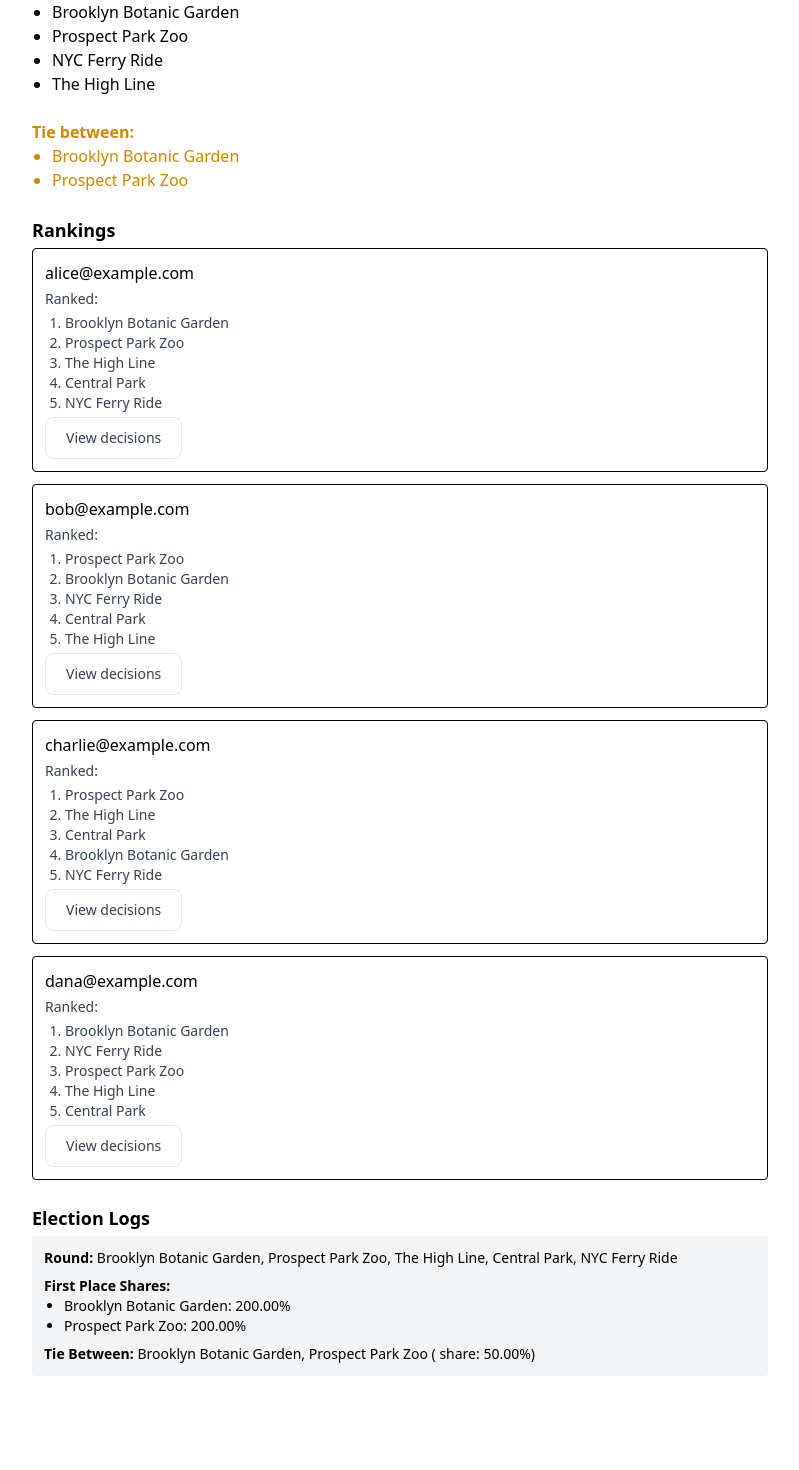
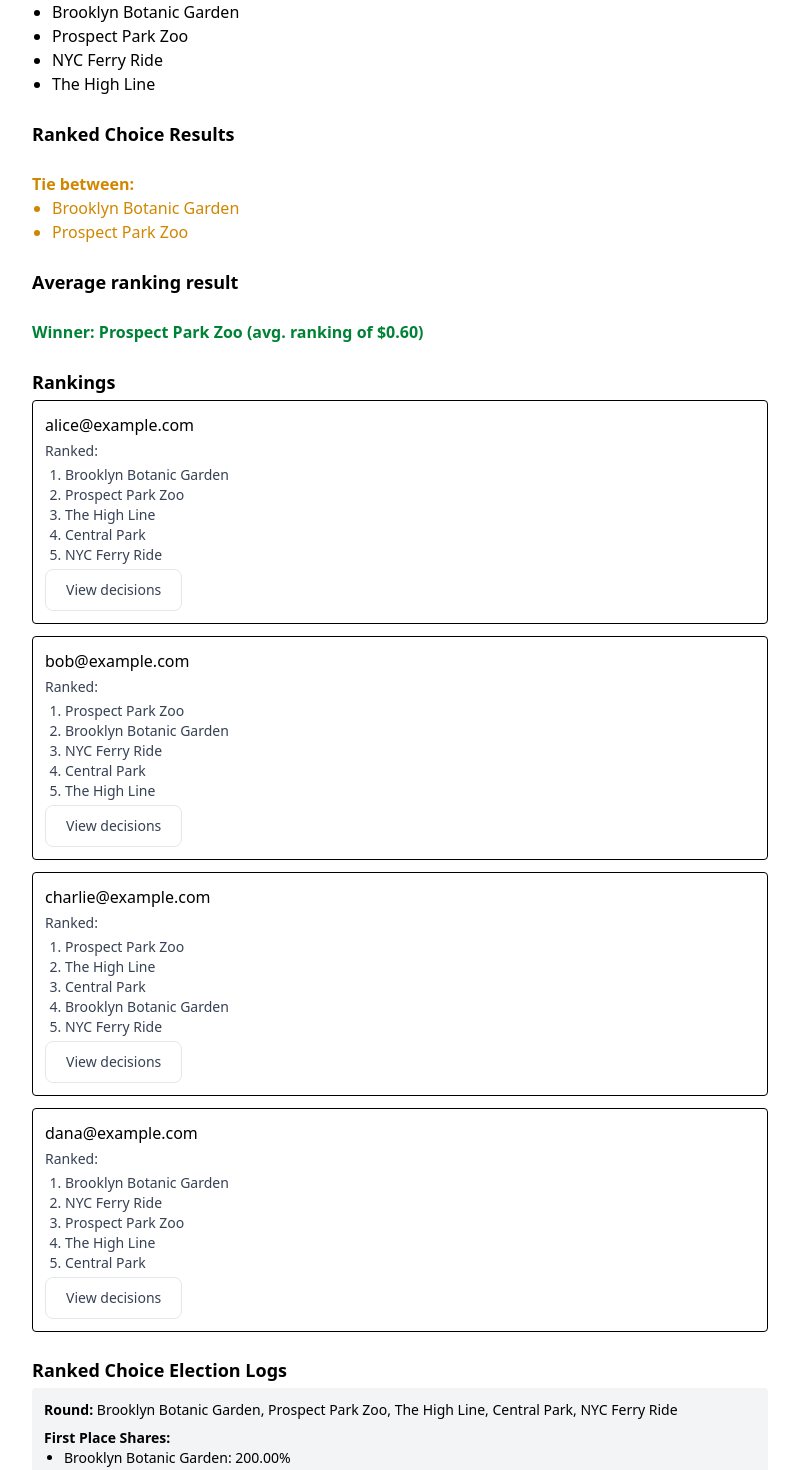
Before and after one commit to marcushaddon/group_think_frontend, a React (Vite) app: page /poll/design in a window 1280 px wide. Shown: the part 360-1830 px from the top of the page, without its empty margins (240-1039 px from the left). Before the commit the page ends 1752 px from the top, so only its background shows below. Built offline with nearby package versions, Linux system fonts and the light colour scheme.

Commit message:
display avg results

```diff
--- a/src/hooks/index.ts
+++ b/src/hooks/index.ts
@@ -2,6 +2,7 @@
 import groupthink from "../client/groupthink";
 import { Election, Ranking } from "../models";
 import { RCEResult, rcv } from "../alg/ranked-choice";
+import { AvgRankingResult, avgRankings } from "../alg/avg-ranking";
 
 export function usePoll(pollId?: string): Election | undefined {
   const [poll, setPoll] = useState<Election | undefined>(undefined);
@@ -83,3 +84,27 @@
 
   return ranking;
 }
+
+export function useAvgRanking(
+  election?: Election,
+): AvgRankingResult | undefined {
+  const [res, setRes] = useState<AvgRankingResult>();
+
+  useEffect(() => {
+    if (!election || !election.rankings?.length) {
+      setRes(undefined);
+      return;
+    }
+
+    const newRes = avgRankings(
+      election!.candidateList.map(({ id }) => id),
+      election.rankings.map((ranking) =>
+        ranking.choices.map((ch) => ch.candidateId),
+      ),
+    );
+
+    setRes(newRes);
+  }, [election]);
+
+  return res;
+}
--- a/src/routes/poll/view.tsx
+++ b/src/routes/poll/view.tsx
@@ -8,7 +8,7 @@
 import {
   ElectionEvent,
 } from "../../alg/ranked-choice";
-import { useRankedChoice } from "../../hooks";
+import { useAvgRanking, useRankedChoice } from "../../hooks";
 
 interface PollDisplayProps {
   poll?: Election;
@@ -17,7 +17,8 @@
 const asPercent = (p: number) => `${(p * 100).toFixed(2)}%`;
 
 export const PollView: React.FC<PollDisplayProps> = ({ poll }) => {
-  const result = useRankedChoice(poll);
+  const rcvResult = useRankedChoice(poll);
+  const avgResult = useAvgRanking(poll);
   if (!poll) {
     return (
       <div className="flex items-center justify-center h-screen text-center text-gray-700">
@@ -28,10 +29,6 @@
 
   const hasVoted = (participantEmail: string) =>
     poll.rankings?.some((r) => r.voterEmail === participantEmail);
-
-  // Determine winner or tie from the Election result
-  const winnerOptionId = result?.winner;
-  const tiedOptionIds = result?.tie ?? [];
 
   // Helper to format event logs
   const renderEvent = (event: ElectionEvent, index: number) => {
@@ -124,17 +121,43 @@
         </ul>
       </div>
 
-      {winnerOptionId && (
+      <div>
+        <h2 className="text-lg font-semibold mb-1">Ranked Choice Results</h2>
+      </div>
+
+      {rcvResult?.winner && (
         <div className="text-green-700 font-semibold">
-          Winner: {poll.candidateMap[winnerOptionId]?.name}
+          Winner: {poll.candidateMap[rcvResult.winner]?.name}
         </div>
       )}
 
-      {tiedOptionIds.length > 0 && (
+      {rcvResult?.tie?.length && (
         <div className="text-yellow-600">
           <div className="font-semibold">Tie between:</div>
           <ul className="list-disc pl-5">
-            {tiedOptionIds.map((id) => (
+            {rcvResult?.tie.map((id) => (
+              <li key={id}>{poll.candidateMap[id]?.name}</li>
+            ))}
+          </ul>
+        </div>
+      )}
+
+      <div>
+        <h2 className="text-lg font-semibold mb-1">Average ranking result</h2>
+      </div>
+
+      {avgResult?.winner && (
+        <div className="text-green-700 font-semibold">
+          Winner: {poll.candidateMap[avgResult.winner]?.name} (avg. ranking of ${avgResult.share.toFixed(2)})
+        </div>
+      )}
+
+      {avgResult?.tie?.length && (
+        <div className="text-yellow-600">
+          Tied with average rankings of ${avgResult.share.toFixed(2)}
+          <div className="font-semibold">Tie between:</div>
+          <ul className="list-disc pl-5">
+            {avgResult?.tie.map((id) => (
               <li key={id}>{poll.candidateMap[id]?.name}</li>
             ))}
           </ul>
@@ -169,11 +192,11 @@
         )}
       </div>
 
-      {result?.logs && result.logs.length > 0 && (
+      {rcvResult?.logs && rcvResult.logs.length > 0 && (
         <div>
-          <h2 className="text-lg font-semibold mb-1">Election Logs</h2>
+          <h2 className="text-lg font-semibold mb-1">Ranked Choice Election Logs</h2>
           <div className="bg-gray-100 p-3 rounded text-sm space-y-2">
-            {result.logs.map((event, index) => renderEvent(event, index))}
+            {rcvResult.logs.map((event, index) => renderEvent(event, index))}
           </div>
         </div>
       )}
--- a/src/routes/vote/build-ranking.ts
+++ b/src/routes/vote/build-ranking.ts
@@ -1,4 +1,3 @@
-import { ChoiceMap } from ".";
 import { MatchupResult, MatchupAward } from "../../models";
 import { Choice, PendingRanking, Election } from "../../models";
 
```
